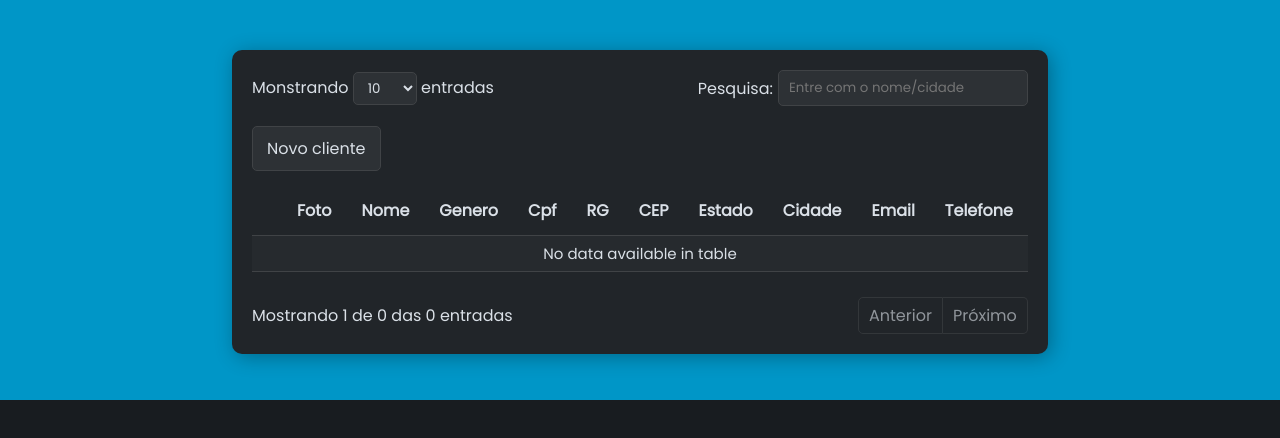
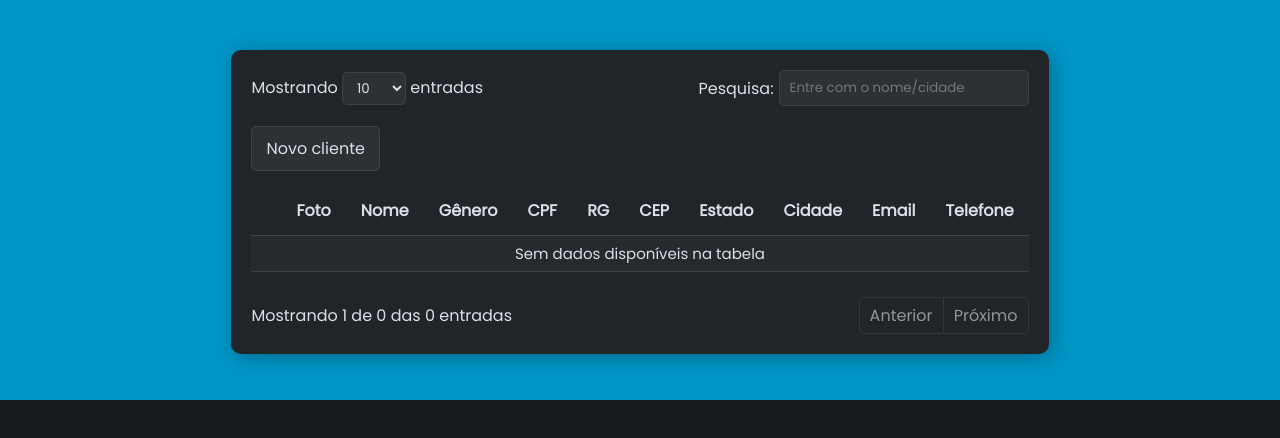
Before and after one commit to GustavoFSCode/Projeto-Les, a plain HTML site: page index.html in a window 1280 px wide. Drawn offline with Linux system fonts and the light colour scheme.

Commit message:
:tada: integração BR completa

```diff
--- a/app.js
+++ b/app.js
@@ -153,7 +153,7 @@ function showInfo() {
             }
         }
     } else {
-        userInfo.innerHTML = `<tr class="employeeDetails"><td class="empty" colspan="12" align="center">No data available in table</td></tr>`;
+        userInfo.innerHTML = `<tr class="employeeDetails"><td class="empty" colspan="12" align="center">Sem dados disponíveis na tabela</td></tr>`;
     }
 }
 
--- a/index.html
+++ b/index.html
@@ -18,7 +18,7 @@
 
             <div class="filterEntries">
                 <div class="entries">
-                    Monstrando <select name="" id="table_size">
+                    Mostrando <select name="" id="table_size">
                         <option value="10">10</option>
                         <option value="20">20</option>
                         <option value="50">50</option>
@@ -46,8 +46,8 @@
                     <th></th>
                     <th>Foto</th>
                     <th>Nome</th>
-                    <th>Genero</th>
-                    <th>Cpf</th>
+                    <th>Gênero</th>
+                    <th>CPF</th>
                     <th>RG</th>
                     <th>CEP</th>
                     <th>Estado</th>
```
